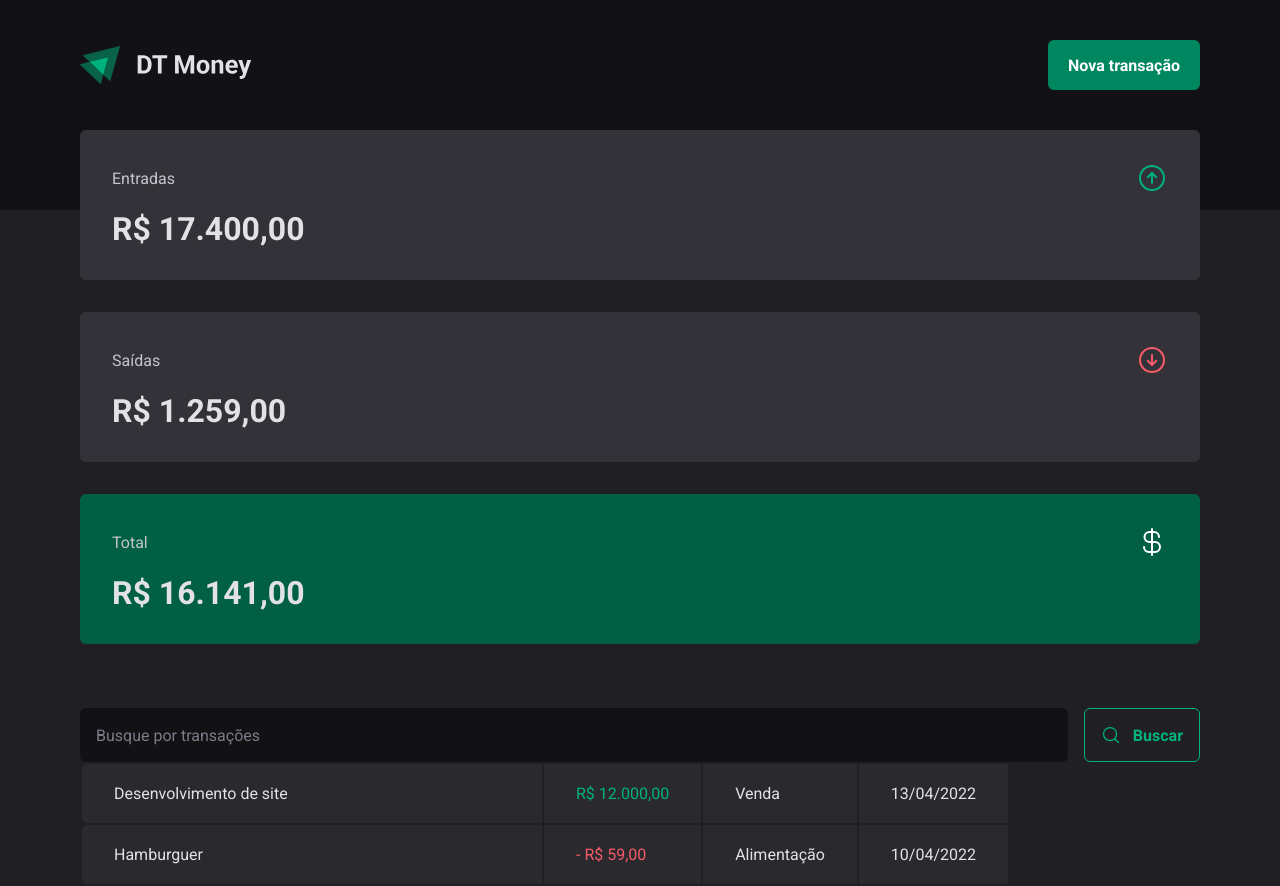
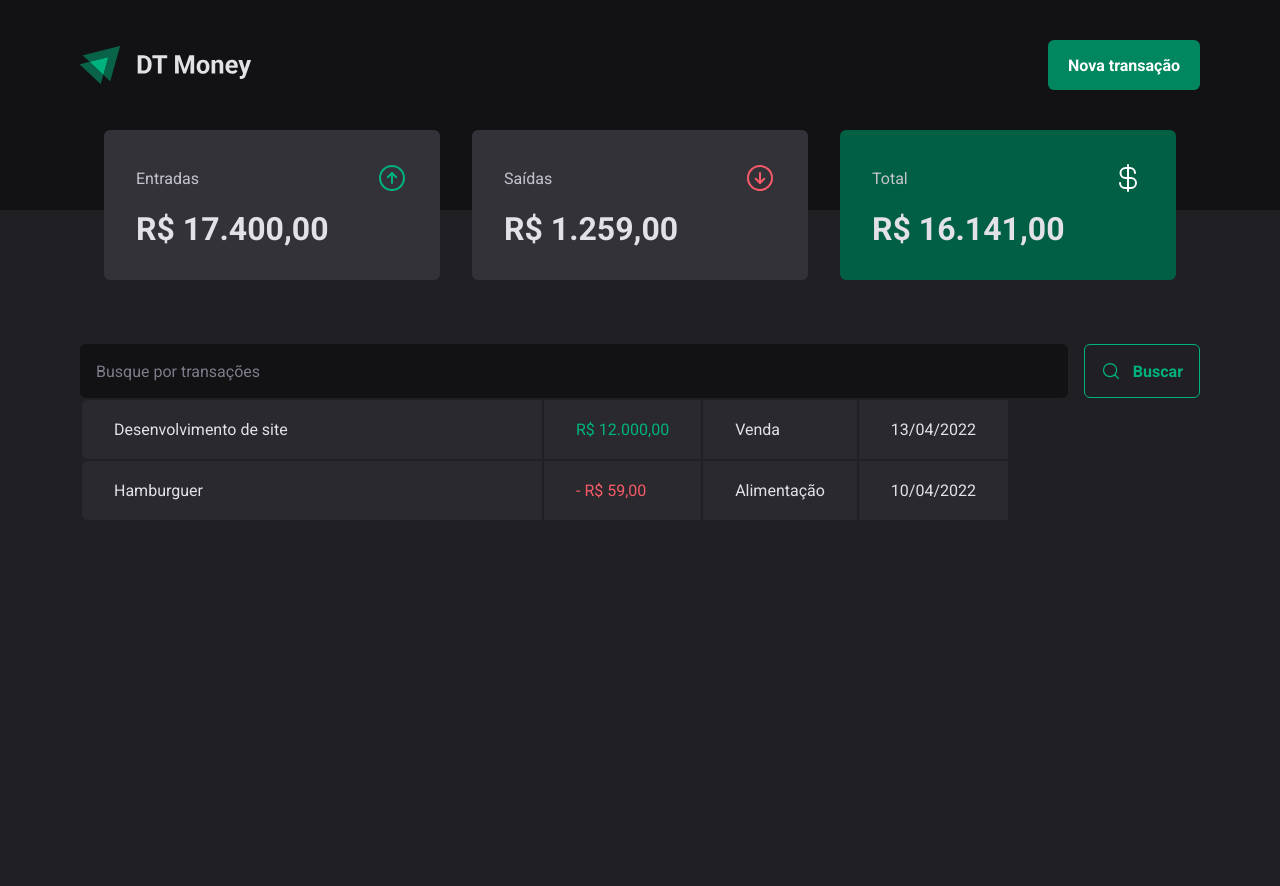
Before and after one commit to dev-Paulo/DT-Money, a React (Vite) app: page / in a window 1280 px wide. After the commit the page ends 800 px from the top, so only its background shows below. Built offline with nearby package versions, Linux system fonts and the light colour scheme.

Commit message:
teste grid-template-colums

```diff
--- a/src/components/NewTransactionModal/styles.ts
+++ b/src/components/NewTransactionModal/styles.ts
@@ -70,7 +70,7 @@ export const CloseButton = styled(Dialog.Close)`
 
 export const TransactionType = styled(RadioGroup.Root)`
   display: grid;
-  grid-template-columns: repeat(2, 1fr);
+  grid-template-columns: repeat(2, minmax(240px, 1fr));
   gap: 1rem;
   margin-top: 0.5rem;
 `;
@@ -107,6 +107,7 @@ export const TransactionTypeButton = styled(
 
     &[data-state='checked'] {
         color: ${props => props.theme.white};
+
         background: ${ props => props.variant == "income" ? props.theme["green-500"] : props.theme["red-500"]};
 
         svg {
--- a/src/components/Summary/styles.ts
+++ b/src/components/Summary/styles.ts
@@ -4,9 +4,9 @@ export const SummaryContainer = styled.section`
     width: 100%;
     max-width: 1120px;
     margin: 0 auto;
-    paddding: 0 1.5rem;
+    padding: 0 1.5rem;
     display: grid;
-    grid-template-colums: repeat(3, 1fr);
+    grid-template-columns: repeat(3, minmax(240px, 1fr));
     gap: 2rem;
     margin-top: -5rem;
 `;
```
